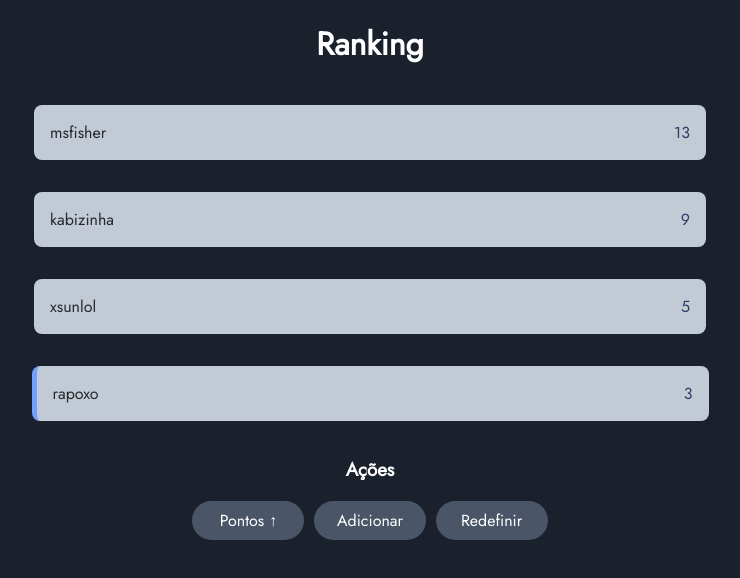
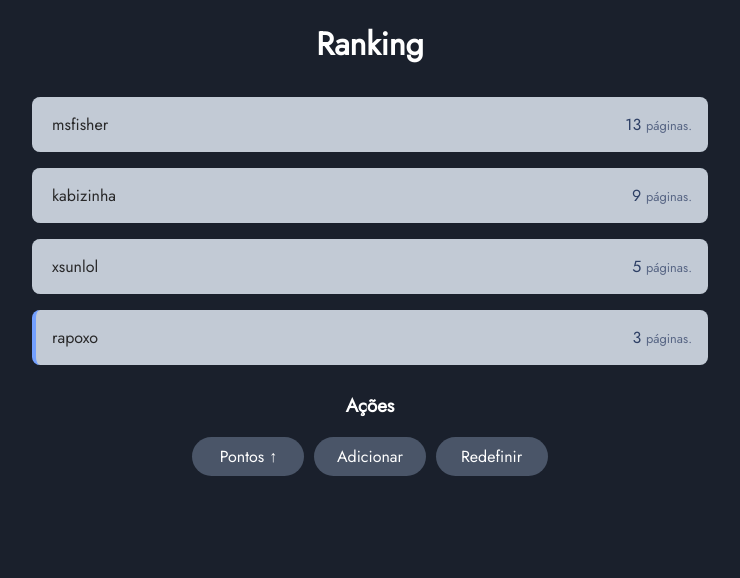
Before and after one commit to fsdearruda/leitura-conjunta, a Next.js app: page / in a window 1280 px wide. Shown: the top 578 px of the page, without its empty margins (270-1010 px from the left). Built offline with nearby package versions, Linux system fonts and the light colour scheme.

Commit message:
Ajustes de estilização no componente de item

```diff
--- a/src/components/LeaderBoardItem/index.tsx
+++ b/src/components/LeaderBoardItem/index.tsx
@@ -32,7 +32,10 @@ const LeaderBoardItem: NextPage<ItemProps> = ({ name, points }) => {
     // @ts-ignore: Object is possibly 'null'.
     <motion.div className={`${styles.leaderboardItem} ${loggedUser.name === name ? styles.highlight : ""}`} {...animations}>
       <span>
-        {name} <span className={styles.points}>{points}</span>
+        {name}{" "}
+        <span className={styles.points}>
+          {points} <span className={styles.pages}>páginas.</span>
+        </span>
       </span>
     </motion.div>
   );
--- a/src/components/LeaderBoardItem/styles.module.css
+++ b/src/components/LeaderBoardItem/styles.module.css
@@ -1,15 +1,28 @@
+/*
+Quadradinho junto
 .leaderboardItem {
-  margin: 1em;
   background: #c2cad5;
   color: #282829;
   padding: 1em;
+  border-top: 1px solid #97979b;
+  border-left: 4px solid #c2cad5;
+  width: 50vw;
+}
+ */
+
+.leaderboardItem {
   border-radius: 8px;
+  margin: 0.5em;
+  background: #c2cad5;
+  color: #282829;
+  padding: 1em;
+  border-left: 4px solid #c2cad5;
   width: 50vw;
 }
 
 .highlight {
   /*   border-left: 7px solid #4c6589; */
-  border-left: 5px solid #73a0ff;
+  border-left: 4px solid #73a0ff;
 }
 
 .points {
@@ -22,3 +35,8 @@
     width: 80vw;
   }
 }
+
+.pages {
+  font-size: 0.8em;
+  color: #576584;
+}
```
